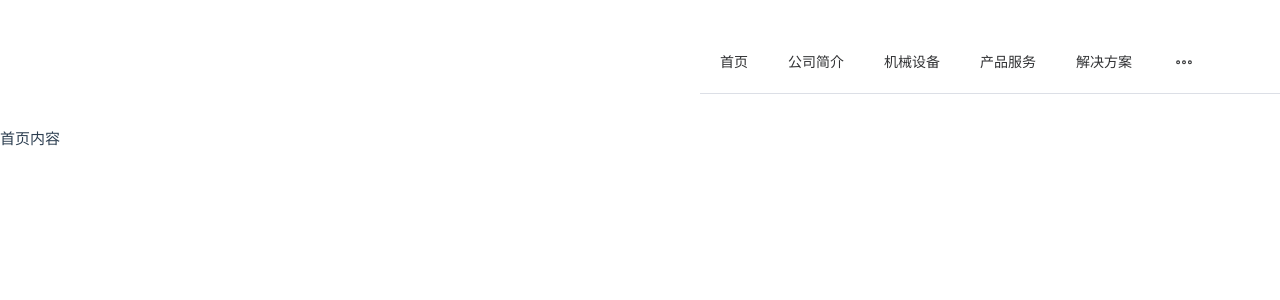
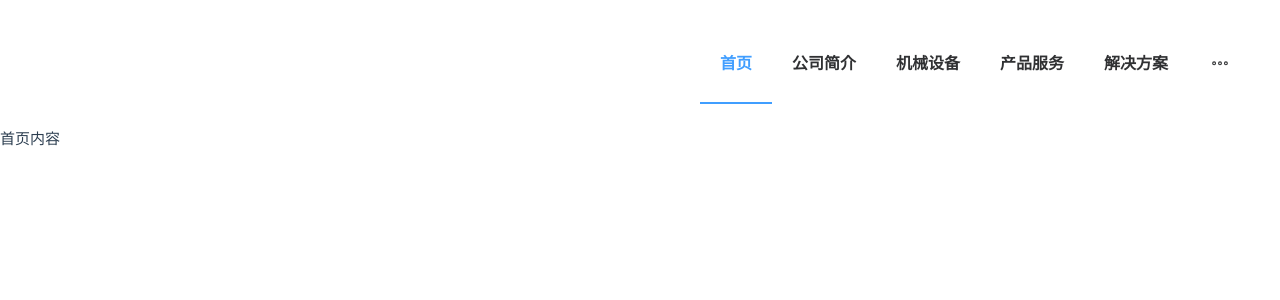
Before and after one commit to kenoJing/ZJZhuocheng, a Vue app: page / in a window 1280 px wide. Shown: the top 300 px of the page. Built offline with nearby package versions, Linux system fonts and the light colour scheme.

Commit message:
feat:导航栏样式

```diff
--- a/src/App.vue
+++ b/src/App.vue
@@ -1,29 +1,32 @@
 <script setup lang="ts">
-import { RouterLink, RouterView } from "vue-router";
+import { RouterView } from "vue-router";
+import { ref } from 'vue';
+
+const curPath = ref( window.location.pathname);
 </script>
 
 <template>
   <header>
     <div class="logo"></div>
     <div class="wrapper">
-      <el-menu mode="horizontal">
-        <el-menu-item index="1">
-          <RouterLink to="/">首页</RouterLink>
+      <el-menu mode="horizontal" ellipsis="false" router="true" :default-active="curPath">
+        <el-menu-item index="/">
+          首页
         </el-menu-item>
-        <el-menu-item index="2">
-          <RouterLink to="/about">公司简介</RouterLink>
+        <el-menu-item index="/about">
+          公司简介
         </el-menu-item>
-        <el-menu-item index="3">
-          <RouterLink to="/mechanical">机械设备</RouterLink>
+        <el-menu-item index="/mechanical">
+          机械设备
         </el-menu-item>
-        <el-menu-item index="4">
-          <RouterLink to="/production">产品服务</RouterLink>
+        <el-menu-item index="/production">
+          产品服务
         </el-menu-item>
-        <el-menu-item index="5">
-          <RouterLink to="/solution">解决方案</RouterLink>
+        <el-menu-item index="/solution">
+          解决方案
         </el-menu-item>
-        <el-menu-item index="6">
-          <RouterLink to="/contact">联系我们</RouterLink>
+        <el-menu-item index="/contact">
+          联系我们
         </el-menu-item>
       </el-menu>
     </div>
@@ -33,26 +36,6 @@ import { RouterLink, RouterView } from "vue-router";
 </template>
 
 <style scoped>
-header .wrapper a {
-  color: inherit;
-  text-decoration: none;
-}
-
-header .wrapper a:hover {
-  color: inherit;
-  text-decoration: none;
-}
-
-header .wrapper a:visited {
-  color: inherit;
-  text-decoration: none;
-}
-
-header .wrapper a:active {
-  color: inherit;
-  text-decoration: none;
-}
-
 header {
   display: flex;
   height: 127px;
@@ -65,4 +48,12 @@ header .logo {
 header .wrapper {
   width: calc(100% - 700px);
 }
+header .wrapper .el-menu--horizontal {
+  border-bottom: none;
+  height: 80px;
+}
+header .wrapper .el-menu-item {
+  font-size: 16px;
+  font-weight: 700;
+}
 </style>
```
